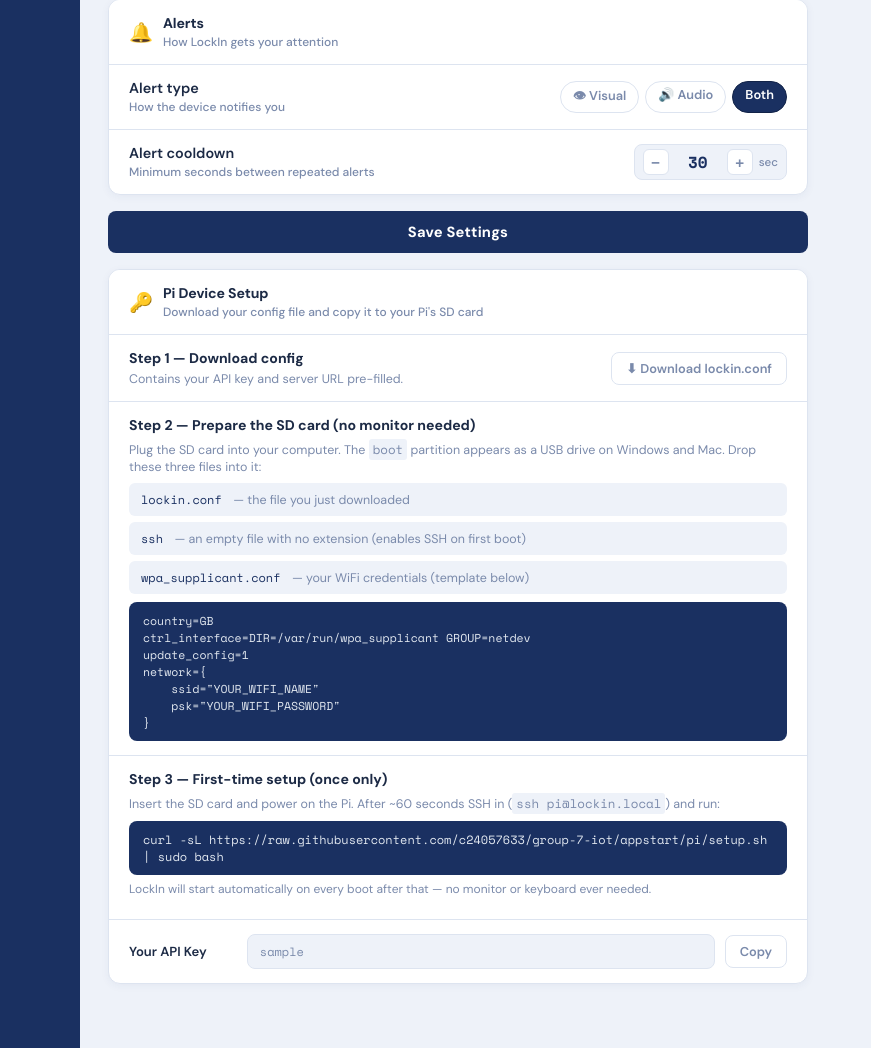
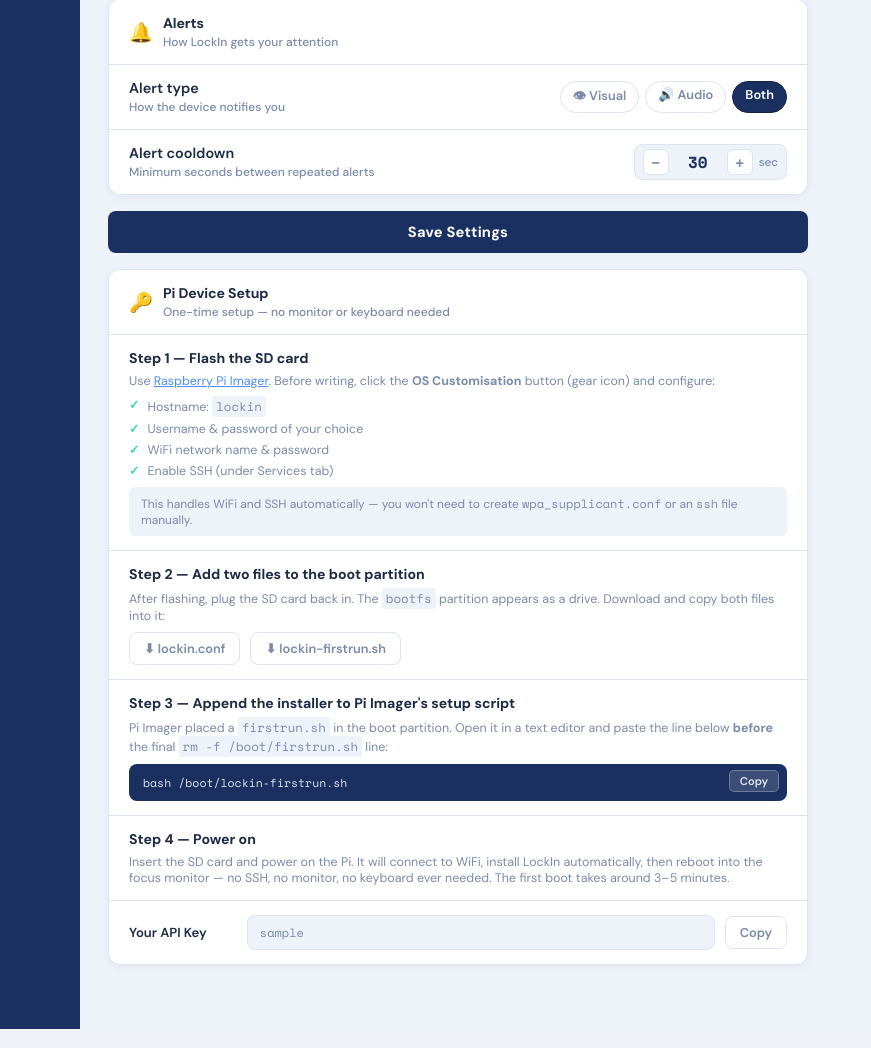
Before and after one commit to rhys-jones-06/group7-iot, a Flask app: page /settings in a window 1280 px wide. Shown: the part 748-1796 px from the top of the page, without its empty margins (0-871 px from the left). Run offline with Flask 3, Linux system fonts and the light colour scheme; the visitor is signed in with stand-in values (Sample User, id 1); data comes from the database, SQL or seed files in the repository.

Commit message:
refactor: remove virtual pet; streamline Pi headless setup
- Remove pet update logic from ingest, /api/pet endpoint from dashboard,
  renderPet widget + pet entry from dashboard registry and default layout
- Add /api/provision/firstrun endpoint generating lockin-firstrun.sh
- Settings page Pi Device Setup rewritten: use Pi Imager OS customisation
  (handles WiFi + SSH automatically), download lockin.conf + lockin-firstrun.sh,
  append one line to Pi Imager's firstrun.sh, power on — no SSH ever needed

```diff
--- a/server/routes/settings.py
+++ b/server/routes/settings.py
@@ -99,6 +99,37 @@
     return jsonify(settings.to_dict()), 200
 
 
+@settings_bp.route('/api/provision/firstrun', methods=['GET'])
+@login_required
+def download_firstrun() -> Response:
+    """
+    Generate a lockin-firstrun.sh that the user appends to the Pi Imager
+    firstrun.sh on the boot partition. Runs setup.sh automatically on first
+    boot so no SSH is ever needed.
+    """
+    server_url = request.host_url.rstrip('/')
+    content = (
+        "#!/bin/bash\n"
+        "# LockIn first-boot installer — appended to Pi Imager's firstrun.sh\n"
+        "# Waits for network then installs LockIn automatically.\n"
+        "set +e\n"
+        "\n"
+        "# Wait for WiFi\n"
+        "for i in $(seq 1 30); do\n"
+        "    ping -c1 -W2 8.8.8.8 >/dev/null 2>&1 && break\n"
+        "    sleep 2\n"
+        "done\n"
+        "\n"
+        "# Install LockIn\n"
+        "curl -sL https://raw.githubusercontent.com/c24057633/group-7-iot/appstart/pi/setup.sh | bash\n"
+    )
+    return Response(
+        content,
+        mimetype='text/plain',
+        headers={'Content-Disposition': 'attachment; filename=lockin-firstrun.sh'}
+    )
+
+
 @settings_bp.route('/api/provision/config', methods=['GET'])
 @login_required
 def download_pi_config() -> Response:
--- a/server/templates/settings.html
+++ b/server/templates/settings.html
@@ -526,59 +526,78 @@
                 <span class="card-header-icon">🔑</span>
                 <div class="card-header-text">
                     <h2>Pi Device Setup</h2>
-                    <p>Download your config file and copy it to your Pi's SD card</p>
+                    <p>One-time setup — no monitor or keyboard needed</p>
                 </div>
             </div>
             <div class="card-body">
-                <!-- Step 1: download -->
+                <!-- Step 1: Flash -->
                 <div class="setting-row">
-                    <div>
-                        <div style="font-weight:700;font-size:.88rem;margin-bottom:4px">Step 1 — Download config</div>
-                        <div style="font-size:.78rem;color:var(--text-muted)">Contains your API key and server URL pre-filled.</div>
+                    <div style="width:100%">
+                        <div style="font-weight:700;font-size:.88rem;margin-bottom:6px">Step 1 — Flash the SD card</div>
+                        <div style="font-size:.78rem;color:var(--text-muted);margin-bottom:8px">
+                            Use <a href="https://www.raspberrypi.com/software/" target="_blank" style="color:var(--accent)">Raspberry Pi Imager</a>.
+                            Before writing, click the <strong>OS Customisation</strong> button (gear icon) and configure:
+                        </div>
+                        <div style="font-size:.78rem;display:flex;flex-direction:column;gap:5px">
+                            <div style="display:flex;gap:8px;align-items:flex-start">
+                                <span style="color:var(--accent2);font-weight:700;flex-shrink:0">✓</span>
+                                <span style="color:var(--text-muted)">Hostname: <code style="font-family:'Space Mono',monospace;background:var(--bg);padding:1px 4px;border-radius:3px">lockin</code></span>
+                            </div>
+                            <div style="display:flex;gap:8px;align-items:flex-start">
+                                <span style="color:var(--accent2);font-weight:700;flex-shrink:0">✓</span>
+                                <span style="color:var(--text-muted)">Username &amp; password of your choice</span>
+                            </div>
+                            <div style="display:flex;gap:8px;align-items:flex-start">
+                                <span style="color:var(--accent2);font-weight:700;flex-shrink:0">✓</span>
+                                <span style="color:var(--text-muted)">WiFi network name &amp; password</span>
+                            </div>
+                            <div style="display:flex;gap:8px;align-items:flex-start">
+                                <span style="color:var(--accent2);font-weight:700;flex-shrink:0">✓</span>
+                                <span style="color:var(--text-muted)">Enable SSH (under Services tab)</span>
+                            </div>
+                        </div>
+                        <div style="font-size:.75rem;color:var(--text-muted);margin-top:8px;background:var(--bg);border-radius:6px;padding:8px 12px">
+                            This handles WiFi and SSH automatically — you won't need to create <code style="font-family:'Space Mono',monospace">wpa_supplicant.conf</code> or an <code style="font-family:'Space Mono',monospace">ssh</code> file manually.
+                        </div>
                     </div>
-                    <a href="/api/provision/config" class="copy-btn" style="text-decoration:none;white-space:nowrap">⬇ Download lockin.conf</a>
                 </div>
                 <!-- Step 2: copy to SD -->
                 <div class="setting-row">
                     <div style="width:100%">
-                        <div style="font-weight:700;font-size:.88rem;margin-bottom:6px">Step 2 — Prepare the SD card (no monitor needed)</div>
-                        <div style="font-size:.78rem;color:var(--text-muted);margin-bottom:8px">Plug the SD card into your computer. The <code style="font-family:'Space Mono',monospace;background:var(--bg);padding:1px 4px;border-radius:3px">boot</code> partition appears as a USB drive on Windows and Mac. Drop these three files into it:</div>
-                        <div style="font-size:.78rem;display:flex;flex-direction:column;gap:6px">
-                            <div style="background:var(--bg);border-radius:6px;padding:8px 12px">
-                                <code style="font-family:'Space Mono',monospace;font-size:.75rem;color:var(--navy)">lockin.conf</code>
-                                <span style="color:var(--text-muted);margin-left:8px">— the file you just downloaded</span>
-                            </div>
-                            <div style="background:var(--bg);border-radius:6px;padding:8px 12px">
-                                <code style="font-family:'Space Mono',monospace;font-size:.75rem;color:var(--navy)">ssh</code>
-                                <span style="color:var(--text-muted);margin-left:8px">— an empty file with no extension (enables SSH on first boot)</span>
-                            </div>
-                            <div style="background:var(--bg);border-radius:6px;padding:8px 12px">
-                                <code style="font-family:'Space Mono',monospace;font-size:.75rem;color:var(--navy)">wpa_supplicant.conf</code>
-                                <span style="color:var(--text-muted);margin-left:8px">— your WiFi credentials (template below)</span>
-                            </div>
+                        <div style="font-weight:700;font-size:.88rem;margin-bottom:6px">Step 2 — Add two files to the boot partition</div>
+                        <div style="font-size:.78rem;color:var(--text-muted);margin-bottom:8px">After flashing, plug the SD card back in. The <code style="font-family:'Space Mono',monospace;background:var(--bg);padding:1px 4px;border-radius:3px">bootfs</code> partition appears as a drive. Download and copy both files into it:</div>
+                        <div style="display:flex;gap:10px;flex-wrap:wrap">
+                            <a href="/api/provision/config" class="copy-btn" style="text-decoration:none;white-space:nowrap">⬇ lockin.conf</a>
+                            <a href="/api/provision/firstrun" class="copy-btn" style="text-decoration:none;white-space:nowrap">⬇ lockin-firstrun.sh</a>
                         </div>
-                        <div style="margin-top:8px;font-family:'Space Mono',monospace;font-size:.72rem;background:var(--navy);color:#e2e8f0;padding:10px 14px;border-radius:8px;white-space:pre">country=GB
-ctrl_interface=DIR=/var/run/wpa_supplicant GROUP=netdev
-update_config=1
-network={
-    ssid="YOUR_WIFI_NAME"
-    psk="YOUR_WIFI_PASSWORD"
-}</div>
                     </div>
                 </div>
-                <!-- Step 3: run setup -->
+                <!-- Step 3: append to firstrun.sh -->
+                <div class="setting-row">
+                    <div style="width:100%">
+                        <div style="font-weight:700;font-size:.88rem;margin-bottom:6px">Step 3 — Append the installer to Pi Imager's setup script</div>
+                        <div style="font-size:.78rem;color:var(--text-muted);margin-bottom:8px">
+                            Pi Imager placed a <code style="font-family:'Space Mono',monospace;background:var(--bg);padding:1px 4px;border-radius:3px">firstrun.sh</code> in the boot partition.
+                            Open it in a text editor and paste the line below <strong>before</strong> the final <code style="font-family:'Space Mono',monospace;background:var(--bg);padding:1px 4px;border-radius:3px">rm -f /boot/firstrun.sh</code> line:
+                        </div>
+                        <div style="position:relative">
+                            <div id="install-line" style="font-family:'Space Mono',monospace;font-size:.72rem;background:var(--navy);color:#e2e8f0;padding:10px 14px;border-radius:8px;word-break:break-all">bash /boot/lockin-firstrun.sh</div>
+                            <button type="button" onclick="copyInstallLine()" style="position:absolute;top:6px;right:8px;padding:3px 10px;font-size:.7rem;font-weight:600;font-family:'DM Sans',sans-serif;background:rgba(255,255,255,.15);border:1px solid rgba(255,255,255,.25);border-radius:5px;color:#e2e8f0;cursor:pointer" id="copy-install-btn">Copy</button>
+                        </div>
+                    </div>
+                </div>
+                <!-- Step 4: boot -->
                 <div class="setting-row" style="border-bottom:none">
                     <div style="width:100%">
-                        <div style="font-weight:700;font-size:.88rem;margin-bottom:6px">Step 3 — First-time setup (once only)</div>
-                        <div style="font-size:.78rem;color:var(--text-muted);margin-bottom:8px">Insert the SD card and power on the Pi. After ~60 seconds SSH in (<code style="font-family:'Space Mono',monospace;background:var(--bg);padding:1px 4px;border-radius:3px">ssh pi@lockin.local</code>) and run:</div>
-                        <div style="font-family:'Space Mono',monospace;font-size:.75rem;background:var(--navy);color:#e2e8f0;padding:10px 14px;border-radius:8px;word-break:break-all">
-                            curl -sL https://raw.githubusercontent.com/c24057633/group-7-iot/appstart/pi/setup.sh | sudo bash
+                        <div style="font-weight:700;font-size:.88rem;margin-bottom:6px">Step 4 — Power on</div>
+                        <div style="font-size:.78rem;color:var(--text-muted)">
+                            Insert the SD card and power on the Pi. It will connect to WiFi, install LockIn automatically, then reboot into the focus monitor — no SSH, no monitor, no keyboard ever needed.
+                            The first boot takes around 3–5 minutes.
                         </div>
-                        <div style="font-size:.75rem;color:var(--text-muted);margin-top:6px">LockIn will start automatically on every boot after that — no monitor or keyboard ever needed.</div>
                     </div>
                 </div>
                 <!-- Raw key -->
-                <div class="setting-row" style="border-top:1px solid var(--border);margin-top:8px">
+                <div class="setting-row" style="border-top:1px solid var(--border)">
                     <div style="font-weight:600;font-size:.82rem">Your API Key</div>
                     <div class="api-key-row" style="flex:1;margin-left:16px">
                         <div class="api-key-value" id="api-key-value">{{ current_user.api_key }}</div>
@@ -606,6 +625,15 @@
             setTimeout(() => { btn.textContent = orig; btn.style.color = ''; }, 2000);
         });
     }
+
+    function copyInstallLine() {
+        const text = document.getElementById('install-line').textContent.trim();
+        navigator.clipboard.writeText(text).then(() => {
+            const btn = document.getElementById('copy-install-btn');
+            btn.textContent = 'Copied!';
+            setTimeout(() => { btn.textContent = 'Copy'; }, 2000);
+        });
+    }
 </script>
 
 </body>
```
Also changed, not shown: server/routes/dashboard.py (+0 -24 lines), server/routes/ingest.py (+1 -15 lines), server/templates/dashboard.html (+0 -35 lines).
